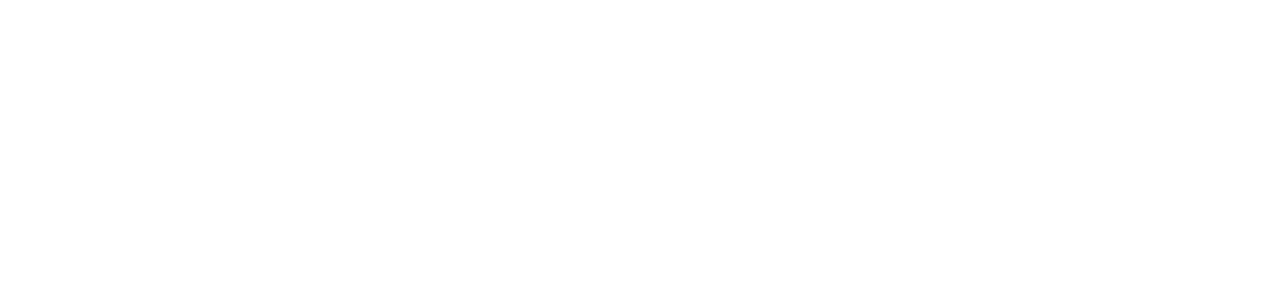
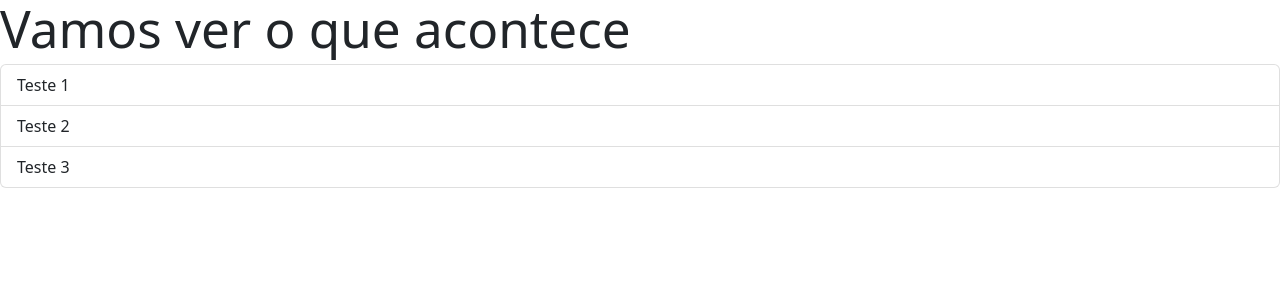
Before and after one commit to diegodsm314/meudinheirinho, a React (Vite) app: page / in a window 1280 px wide. Shown: the top 300 px of the page. Built offline with nearby package versions, Linux system fonts and the light colour scheme.

Commit message:
adicionado bootstrap e json server

```diff
--- a/index.html
+++ b/index.html
@@ -4,7 +4,7 @@
     <meta charset="UTF-8" />
     <link rel="icon" type="image/svg+xml" href="/vite.svg" />
     <meta name="viewport" content="width=device-width, initial-scale=1.0" />
-    <title>Vite + React</title>
+    <title>Meu Dinheirinho</title>
   </head>
   <body>
     <div id="root"></div>
--- a/package.json
+++ b/package.json
@@ -9,7 +9,9 @@
     "preview": "vite preview"
   },
   "dependencies": {
+    "bootstrap": "^5.2.0",
     "react": "^18.2.0",
+    "react-bootstrap": "^2.5.0",
     "react-dom": "^18.2.0"
   },
   "devDependencies": {
--- a/src/App.jsx
+++ b/src/App.jsx
@@ -1,12 +1,14 @@
 import { useState } from 'react'
 import './App.css'
+import 'bootstrap/dist/css/bootstrap.min.css';
+import { Header } from './components/Header'
 
 function App() {
   const [count, setCount] = useState(0)
 
   return (
     <>
-
+    <Header></Header>
     </>
   )
 }
--- /dev/null
+++ b/src/components/Header.jsx
@@ -0,0 +1,14 @@
+import { React } from 'react'
+
+export function Header(){
+    return (
+        <>
+        <h1>Vamos ver o que acontece</h1>
+        <ul className="list-group">
+            <li className="list-group-item">Teste 1</li>
+            <li className="list-group-item">Teste 2</li>
+            <li className="list-group-item">Teste 3</li>
+        </ul>
+        </>
+    )
+}
```
Also changed, not shown: data.json (added, +19 -0 lines), 2 other files (tests, documents, lock files or other folders).
